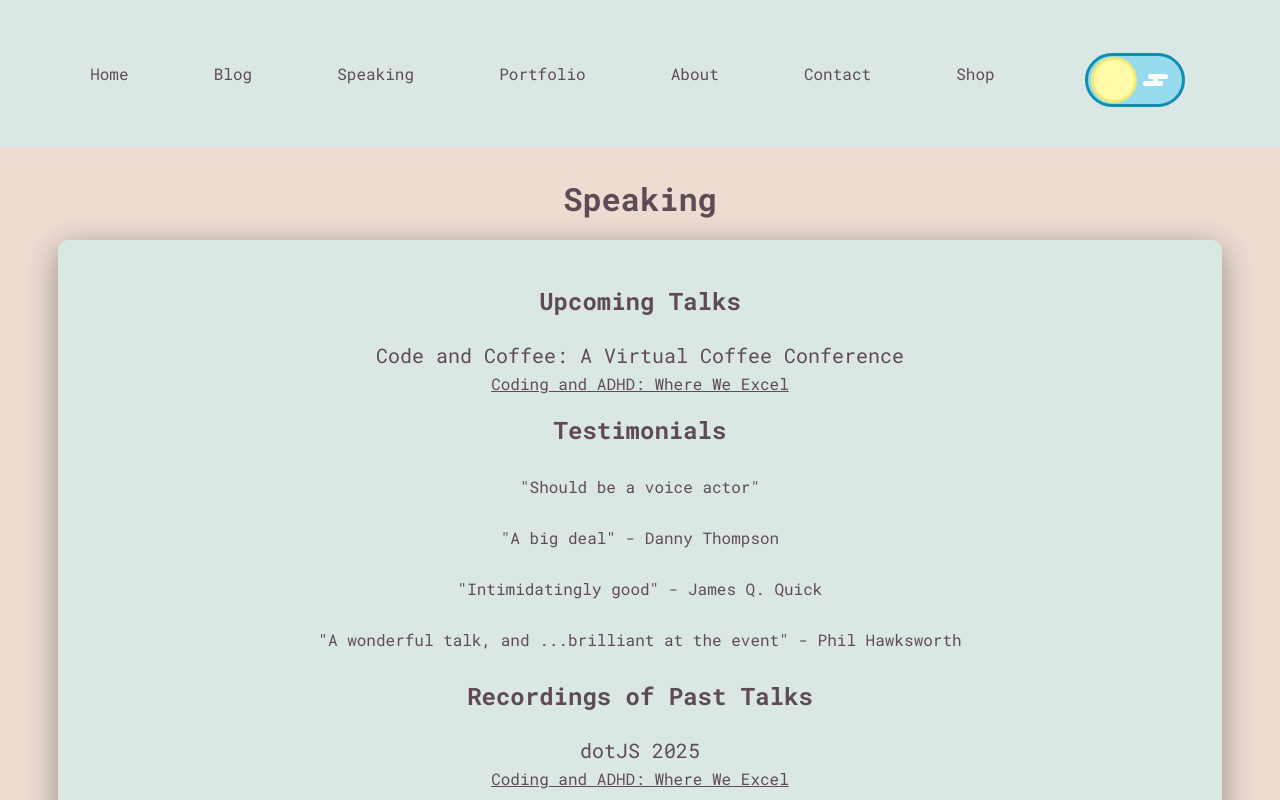
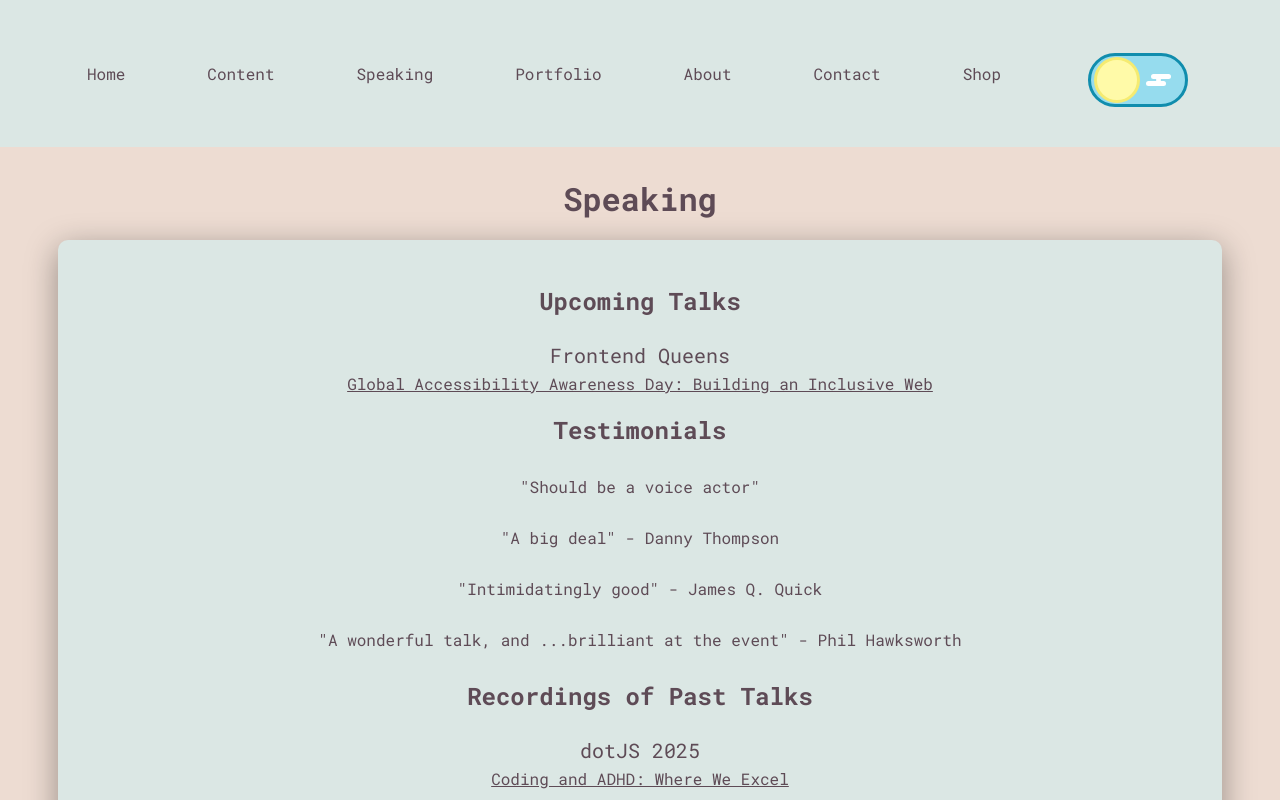
Before and after one commit to abbeyperini/Portfolio2.0, a React (Create React App) app in the folder portfolio/: page /speaking in a window 1280 px wide. Shown: the top 800 px of the page. Built offline with nearby package versions, Linux system fonts and the light colour scheme.

Commit message:
Add GAAD event and fix navbar

```diff
--- a/portfolio/src/components/NavBar.js
+++ b/portfolio/src/components/NavBar.js
@@ -7,7 +7,7 @@ function NavBar(props) {
     return (
       <nav>
         <Link to="/home" className="nav_button">Home</Link>
-        <Link to="/blog" className="nav_button" >Blog</Link>
+        <Link to="/content" className="nav_button" >Content</Link>
         <Link to="/speaking" className="nav_button" >Speaking</Link>
         <Link to="/portfolio" className="nav_button" >Portfolio</Link>
         <Link to="/about" className="nav_button">About</Link>
--- a/portfolio/src/components/Speaking.js
+++ b/portfolio/src/components/Speaking.js
@@ -11,7 +11,7 @@ function Speaking({home}) {
             <div className="talks secondary-container">
               <h3>Upcoming Talks</h3>
               <ul className="talk-list">
-                <li><p className="event_title">Code and Coffee: A Virtual Coffee Conference</p><a href="https://cfe.dev/events/virtual-coffee-conf-2025/" rel="noreferrer" className="talk_link">Coding and ADHD: Where We Excel</a></li>
+                <li><p className="event_title">Frontend Queens</p><a href="https://us06web.zoom.us/meeting/register/fAYiSPmSRACXbkkwUJs3ug#/registration" rel="noreferrer" className="talk_link">Global Accessibility Awareness Day: Building an Inclusive Web</a></li>
               </ul>
               <h3>Testimonials</h3>
               <ul>
```
